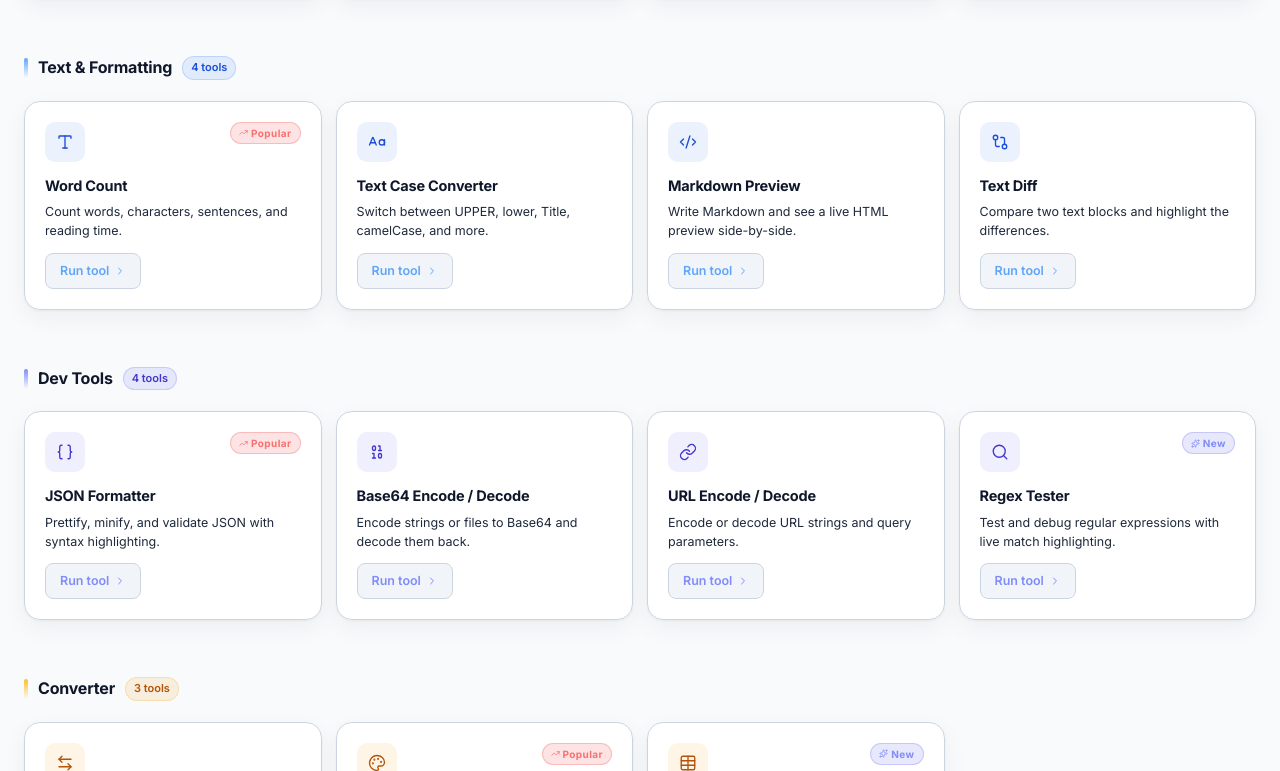
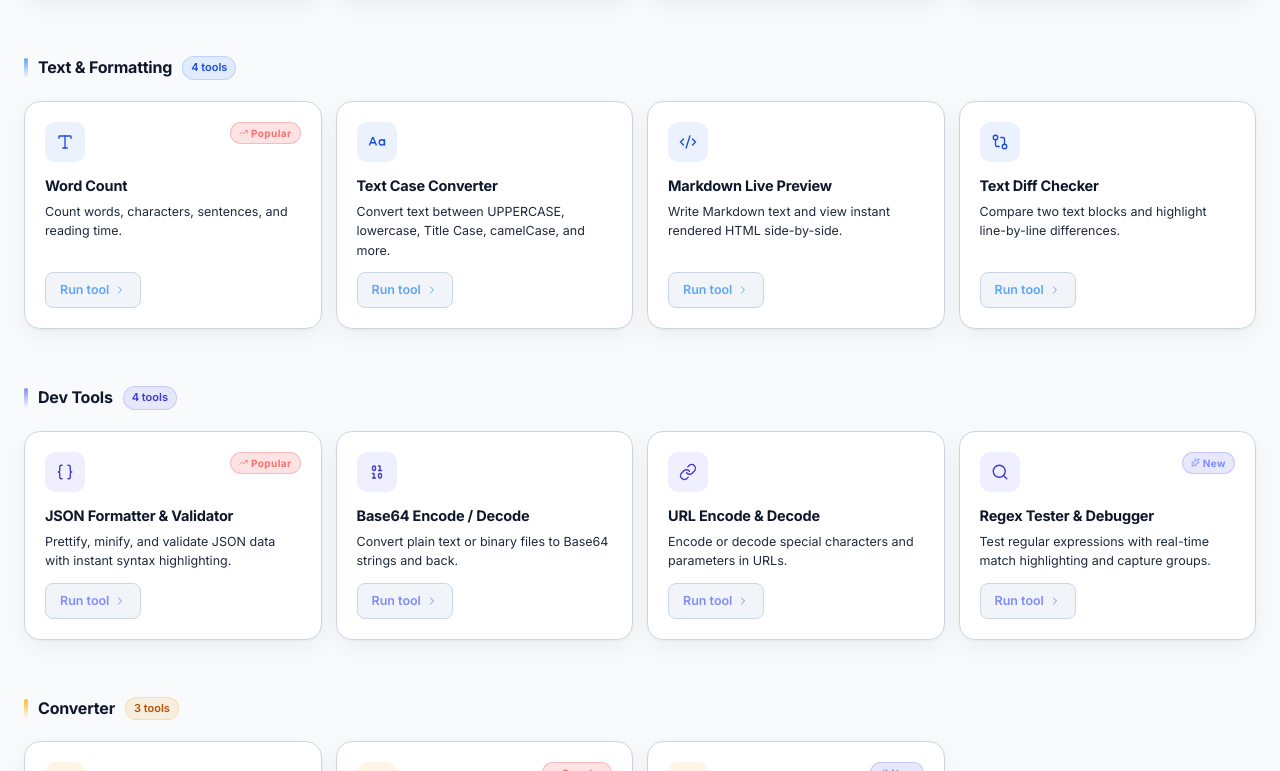
Before and after one commit to iloveadi/desktools-run, a Next.js app: page / in a window 1280 px wide. Shown: the part 1570-2341 px from the top of the page. Built offline with nearby package versions, Linux system fonts and the light colour scheme.

Commit message:
feat: Fully sync main tool cards and page titles across all 6 supported languages (en, ko, ja, es, zh, fr)

```diff
--- a/components/home/ToolGrid.tsx
+++ b/components/home/ToolGrid.tsx
@@ -18,28 +18,26 @@ type ToolLocale = { title: string; description: string };
 
 const TOOL_TRANSLATIONS: Record<string, Record<string, ToolLocale>> = {
   // PDF
-  "pdf-merger":    { ko: { title: "PDF 합치기",    description: "여러 PDF 파일을 하나의 문서로 즉시 합칩니다." }, ja: { title: "PDFマージ", description: "複数のPDFを即座に一つに結合します。" } },
-  "pdf-split":     { ko: { title: "PDF 분할",      description: "특정 페이지를 추출하거나 PDF를 여러 파일로 분할합니다." }, ja: { title: "PDF分割", description: "特定ページを抽出またはPDFを分割します。" } },
-  "pdf-compress":  { ko: { title: "PDF 압축",      description: "눈에 띄는 품질 저하 없이 PDF 파일 크기를 줄입니다." }, ja: { title: "PDF圧縮", description: "品質を保ちつつPDFファイルサイズ를 圧縮します。" } },
-  "pdf-to-word":   { ko: { title: "PDF → Word",   description: "PDF 문서를 편집 가능한 .docx 형식으로 변환합니다." }, ja: { title: "PDF→Word", description: "PDF를 編集可能な.docx形式に変換します。" } },
+  "pdf-merger":    { en: { title: "PDF Merge", description: "Combine multiple PDF files into a single document instantly." }, ko: { title: "PDF 합치기", description: "여러 PDF 파일을 하나의 문서로 즉시 합칩니다." }, ja: { title: "PDFマージ", description: "複数のPDFを即座に一つに結合します。" }, es: { title: "Combinar PDF", description: "Combina varios archivos PDF en un solo documento al instante." }, zh: { title: "PDF 合并", description: "立即将多个 PDF 文件合并为一个文档。" }, fr: { title: "Fusionner PDF", description: "Combinez plusieurs fichiers PDF en un seul document." } },
+  "pdf-split":     { en: { title: "PDF Split", description: "Extract specific pages or split a PDF into separate files." }, ko: { title: "PDF 분할", description: "특정 페이지를 추출하거나 PDF를 여러 파일로 분할합니다." }, ja: { title: "PDF分割", description: "特定ページを抽出またはPDFを分割します。" }, es: { title: "Dividir PDF", description: "Extrae paginas especificas o divide un PDF en archivos separados." }, zh: { title: "PDF 拆分", description: "提取特定页面或将 PDF 拆分为独立文件。" }, fr: { title: "Diviser PDF", description: "Extrayez des pages specifiques ou divisez un PDF en fichiers distincts." } },
+  "pdf-compress":  { en: { title: "PDF Compress", description: "Reduce PDF file size while maintaining visual quality." }, ko: { title: "PDF 압축", description: "눈에 띄는 품질 저하 없이 PDF 파일 크기를 줄입니다." }, ja: { title: "PDF圧縮", description: "品質を保ちつつPDFファイルサイズを圧縮します。" }, es: { title: "Comprimir PDF", description: "Reduce el tamano del archivo PDF manteniendo la calidad." }, zh: { title: "PDF 压缩", description: "在保持清晰度的同时降低 PDF 文件大小。" }, fr: { title: "Compresser PDF", description: "Reduisez la taille du fichier PDF tout en conservant la qualite." } },
+  "pdf-to-word":   { en: { title: "PDF to Word", description: "Convert PDF documents to editable .docx format." }, ko: { title: "PDF → Word", description: "PDF 문서를 편집 가능한 .docx 형식으로 변환합니다." }, ja: { title: "PDF→Word", description: "PDFを 編集可能な.docx形式に変換します。" }, es: { title: "PDF a Word", description: "Convierte documentos PDF a formato .docx editable." }, zh: { title: "PDF 转 Word", description: "将 PDF 文档转换为可编辑的 .docx 格式。" }, fr: { title: "PDF en Word", description: "Convertissez des documents PDF au format .docx modifiable." } },
   // Image
-  "image-resizer":    { ko: { title: "이미지 리사이즈",   description: "비율을 유지하면서 이미지를 원하는 크기로 조절합니다." }, ja: { title: "画像リサイズ", description: "アスペクト比を保ちながら画像をリサイズします。" } },
-  "image-converter":  { ko: { title: "이미지 변환기",     description: "JPG, PNG, WebP, AVIF, GIF 등 다양한 형식으로 변환합니다." }, ja: { title: "画像変換", description: "JPG、PNG、WebP、AVIF、GIF間で変換します。" } },
-  "image-compress":   { ko: { title: "이미지 압축",       description: "웹 로딩 속도를 높이기 위해 이미지 파일 크기를 줄입니다." }, ja: { title: "画像圧縮", description: "ウェブ読み込みを速めるため画像を圧縮します。" } },
-  "background-remover": { ko: { title: "배경 제거",       description: "AI로 이미지 배경을 자동으로 정밀하게 제거합니다." }, ja: { title: "背景除去", description: "AIで画像の背景を自動で精密に除去します。" } },
+  "image-resizer":    { en: { title: "Image Resizer", description: "Resize images to any dimension while preserving aspect ratio." }, ko: { title: "이미지 리사이즈", description: "비율을 유지하면서 이미지를 원하는 크기로 조절합니다." }, ja: { title: "画像リサイズ", description: "アスペクト比を保ちながら画像をリサイズします。" }, es: { title: "Redimensionar Imagen", description: "Cambia el tamano manteniendo la relacion de aspecto." }, zh: { title: "图片调整尺寸", description: "在保持宽高比的同时调整图片尺寸。" }, fr: { title: "Redimensionner Image", description: "Redimensionnez les images tout en conservant le ratio." } },
+  "image-converter":  { en: { title: "Image Converter", description: "Convert between JPG, PNG, WebP, AVIF, GIF, and more formats." }, ko: { title: "이미지 변환기", description: "JPG, PNG, WebP, AVIF, GIF 등 다양한 형식으로 변환합니다." }, ja: { title: "画像変換", description: "JPG, PNG, WebP, AVIF, GIF間で変換します。" }, es: { title: "Convertidor de Imagen", description: "Convierte entre formatos JPG, PNG, WebP, AVIF y GIF." }, zh: { title: "图片格式转换器", description: "在 JPG, PNG, WebP, AVIF, GIF 等格式间转换。" }, fr: { title: "Convertisseur d'Image", description: "Convertissez entre les formats JPG, PNG, WebP, AVIF et GIF." } },
+  "image-compress":   { en: { title: "Image Compress", description: "Shrink image file sizes for faster web loading." }, ko: { title: "이미지 압축", description: "웹 로딩 속도를 높이기 위해 이미지 파일 크기를 줄입니다." }, ja: { title: "画像圧縮", description: "ウェブ読み込みを速めるため画像を圧縮します。" }, es: { title: "Comprimir Imagen", description: "Reduce el tamano de la imagen para una carga web mas rapida." }, zh: { title: "图片压缩", description: "缩小图片文件体积，加快网页加载速度。" }, fr: { title: "Compresser Image", description: "Reduisez la taille des images pour un chargement web plus rapide." } },
+  "background-remover": { en: { title: "Background Remover", description: "Automatically remove image backgrounds with AI precision." }, ko: { title: "배경 제거", description: "AI로 이미지 배경을 자동으로 정밀하게 제거합니다." }, ja: { title: "背景除去", description: "AIで画像の背景を自動で精密に除去します。" }, es: { title: "Eliminar Fondo", description: "Elimina fondos de imagen automaticamente con precision IA." }, zh: { title: "抠图去背景", description: "利用 AI 精准自动去除图片背景。" }, fr: { title: "Supprimer l'Arriere-Plan", description: "Supprimez l'arriere-plan des images automatiquement avec precision IA." } },
   // Text
-  "word-count":       { ko: { title: "단어 수 세기",       description: "단어, 글자, 문장 수 및 읽기 시간을 계산합니다." }, ja: { title: "文字数カウント", description: "単語数、文字数、文章数、読了時間を計測します。" } },
-  "text-case":        { ko: { title: "텍스트 케이스 변환", description: "대문자, 소문자, 제목 형식, camelCase 등으로 변환합니다." }, ja: { title: "テキストケース変換", description: "大文字、小文字、タイトルケース、camelCaseに変換します。" } },
-  "markdown-preview": { ko: { title: "마크다운 미리보기",  description: "마크다운을 작성하고 HTML 미리보기를 실시간으로 확인합니다." }, ja: { title: "マークダウンプレビュー", description: "マークダウンを書いてHTMLプレビューをリアルタイム表示します。" } },
-  "text-diff":        { ko: { title: "텍스트 비교",        description: "두 텍스트 블록을 비교하고 차이점을 강조 표시합니다." }, ja: { title: "テキスト差分", description: "2つのテキストブロックを比較し差分をハイライトします。" } },
+  "word-count":       { en: { title: "Word Count", description: "Count words, characters, sentences, and reading time." }, ko: { title: "단어 수 세기", description: "단어, 글자, 문장 수 및 읽기 시간을 계산합니다." }, ja: { title: "文字数カウント", description: "単語数、文字数、文章数、読了時間を計測します。" }, es: { title: "Contador de Palabras", description: "Cuenta palabras, caracteres, oraciones y tiempo de lectura." }, zh: { title: "字数统计", description: "统计单词数、字符数、句子数及阅读时间。" }, fr: { title: "Compteur de Mots", description: "Comptez les mots, caracteres, phrases et temps de lecture." } },
+  "text-case":        { en: { title: "Text Case Converter", description: "Convert text between UPPERCASE, lowercase, Title Case, camelCase, and more." }, ko: { title: "대소문자 / 표기법 변환기", description: "대문자, 소문자, 제목 형식, camelCase 등으로 변환합니다." }, ja: { title: "テキストケース変換", description: "大文字、小文字、タイトルケース、camelCaseに変換します。" }, es: { title: "Convertidor de Mayusculas", description: "Cambia entre MAYUSCULAS, minusculas, camelCase y mas." }, zh: { title: "文本大小写转换", description: "在 大写, 小写, camelCase, snake_case 间转换。" }, fr: { title: "Convertisseur de Casse", description: "Passez entre MAJUSCULES, minuscules, camelCase et plus." } },
+  "markdown-preview": { en: { title: "Markdown Live Preview", description: "Write Markdown text and view instant rendered HTML side-by-side." }, ko: { title: "마크다운 실시간 미리보기", description: "마크다운을 작성하고 HTML 미리보기를 실시간으로 확인합니다." }, ja: { title: "マークダウンプレビュー", description: "マークダウンを書いてHTMLプレビューをリアルタイム表示します。" }, es: { title: "Vista Previa Markdown", description: "Escribe Markdown y mira la vista previa HTML en tiempo real." }, zh: { title: "Markdown 实时预览", description: "实时编写 Markdown 并分屏预览 HTML 效果。" }, fr: { title: "Apercu Markdown en Direct", description: "Ecrivez du Markdown et visualisez l'apercu HTML en temps reel." } },
+  "text-diff":        { en: { title: "Text Diff Checker", description: "Compare two text blocks and highlight line-by-line differences." }, ko: { title: "텍스트 차이점 비교 (Diff Checker)", description: "두 텍스트 블록을 비교하고 차이점을 강조 표시합니다." }, ja: { title: "テキスト差分", description: "2つのテキストブロックを比較し差分をハイライトします。" }, es: { title: "Comparador de Texto", description: "Compara dos bloques de texto y resalta las diferencias." }, zh: { title: "文本差异对比", description: "对比两段文本并逐行高亮显示差异之处。" }, fr: { title: "Comparateur de Texte", description: "Comparez deux blocs de texte et mettez en surbrillance les differences." } },
   // Dev
-  "json-formatter": { ko: { title: "JSON 포매터",         description: "JSON을 보기 좋게 정렬하거나 축소하고 유효성을 검사합니다." }, ja: { title: "JSONフォーマット", description: "JSONを整形、圧縮、検証します。" } },
-  "base64":         { ko: { title: "Base64 인코딩/디코딩", description: "문자열이나 파일을 Base64로 인코딩하거나 디코딩합니다." }, ja: { title: "Base64エンコード/デコード", description: "文字列やファイルをBase64で変換します。" } },
-  "url-encoder":    { ko: { title: "URL 인코딩/디코딩",   description: "URL 문자열과 쿼리 파라미터를 인코딩하거나 디코딩합니다." }, ja: { title: "URLエンコード/デコード", description: "URL文字列とクエリパラメータを変換します。" } },
-  "regex-tester":   { ko: { title: "정규식 테스터",        description: "실시간 매칭 강조로 정규표현식을 테스트하고 디버깅합니다." }, ja: { title: "正規表現テスター", description: "リアルタイムハイライトで正規表現をテストします。" } },
+  "json-formatter": { en: { title: "JSON Formatter & Validator", description: "Prettify, minify, and validate JSON data with instant syntax highlighting." }, ko: { title: "JSON 정렬 / 검증기", description: "JSON을 보기 좋게 정렬하거나 축소하고 유효성을 검사합니다." }, ja: { title: "JSONフォーマット", description: "JSONを整形、圧縮、検証します。" }, es: { title: "Formateador JSON", description: "Embellece, minifica y valida JSON al instante." }, zh: { title: "JSON 格式化与验证", description: "美化、压缩并校验 JSON 数据结构。" }, fr: { title: "Formateur JSON", description: "Embellissez, minifiez et validez les donnees JSON instantanement." } },
+  "base64":         { en: { title: "Base64 Encode / Decode", description: "Convert plain text or binary files to Base64 strings and back." }, ko: { title: "Base64 인코딩/디코딩", description: "문자열이나 파일을 Base64로 인코딩하거나 디코딩합니다." }, ja: { title: "Base64エンコード/デコード", description: "文字列やファイルをBase64で変換します。" }, es: { title: "Base64 Codificar / Decodificar", description: "Convierte texto o archivos a Base64 y viceversa." }, zh: { title: "Base64 编码 / 解码", description: "在文本/文件与 Base64 字符串之间相互转换。" }, fr: { title: "Base64 Encodage / Decodage", description: "Convertissez du texte ou des fichiers en Base64 et inversement." } },
+  "url-encoder":    { en: { title: "URL Encode & Decode", description: "Encode or decode special characters and parameters in URLs." }, ko: { title: "URL 인코더 / 디코더", description: "URL 문자열과 쿼리 파라미터를 인코딩하거나 디코딩합니다." }, ja: { title: "URLエンコード/デコード", description: "URL文字列とクエリパラメータを変換します。" }, es: { title: "Codificador URL", description: "Codifica o decodifica caracteres especiales en URL." }, zh: { title: "URL 编码 / 解码", description: "对 URL 中的特殊字符和参数进行编码或解码。" }, fr: { title: "Encodeur URL", description: "Encodez ou decodez les caracteres speciaux dans les URL." } },
+  "regex-tester":   { en: { title: "Regex Tester & Debugger", description: "Test regular expressions with real-time match highlighting and capture groups." }, ko: { title: "정규표현식(Regex) 테스터", description: "실시간 매칭 강조로 정규표현식을 테스트하고 디버깅합니다." }, ja: { title: "正規表現テスター", description: "リアルタイムハイライトで正規表現をテストします。" }, es: { title: "Probador de Regex", description: "Prueba expresiones regulares con resalte en tiempo real." }, zh: { title: "正则表达式测试器", description: "实时高亮匹配并调试正则表达式。" }, fr: { title: "Testeur de Regex", description: "Testez les expressions regulieres avec surbrillance en temps reel." } },
   // Converter
-  "unit-converter":  { ko: { title: "단위 변환기",    description: "길이, 무게, 온도, 면적 등을 즉시 변환합니다." }, ja: { title: "単位変換", description: "長さ、重さ、温度、面積などを即座に変換します。" } },
-  "color-converter": { ko: { title: "색상 변환기",    description: "HEX, RGB, HSL, HSV 및 CSS 색상 형식 간 변환합니다." }, ja: { title: "カラー変換", description: "HEX、RGB、HSL、HSV、CSS色形式を変換します。" } },
   "csv-to-json":     { ko: { title: "CSV → JSON",   description: "CSV 파일을 업로드하고 구조화된 JSON 데이터로 변환합니다." }, ja: { title: "CSV→JSON", description: "CSVファイルを構造化JSONデータに変換します。" } },
   // Security
   "password-generator": { ko: { title: "비밀번호 생성기", description: "안전한 무작위 비밀번호를 암호학적으로 생성합니다." }, ja: { title: "パスワード生成", description: "暗号学的に安全なランダムパスワードを生成します。" } },
```
